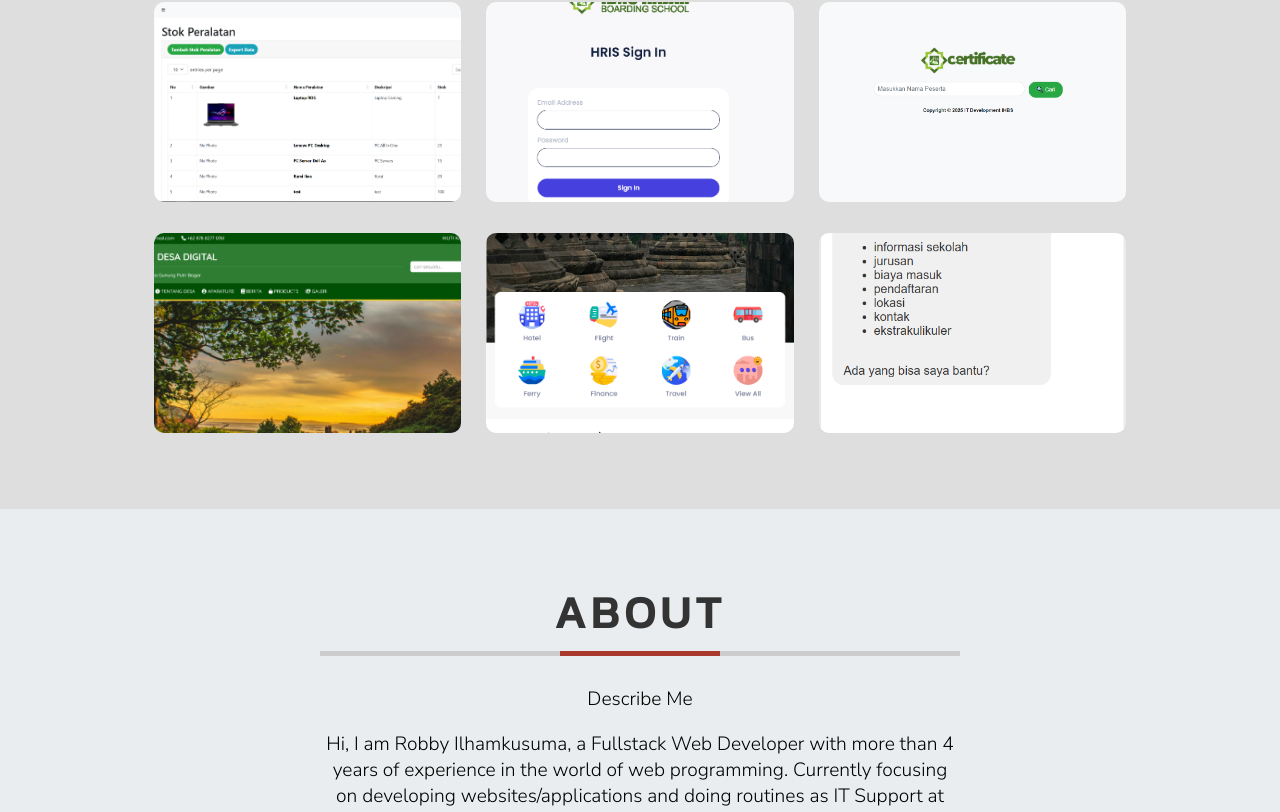
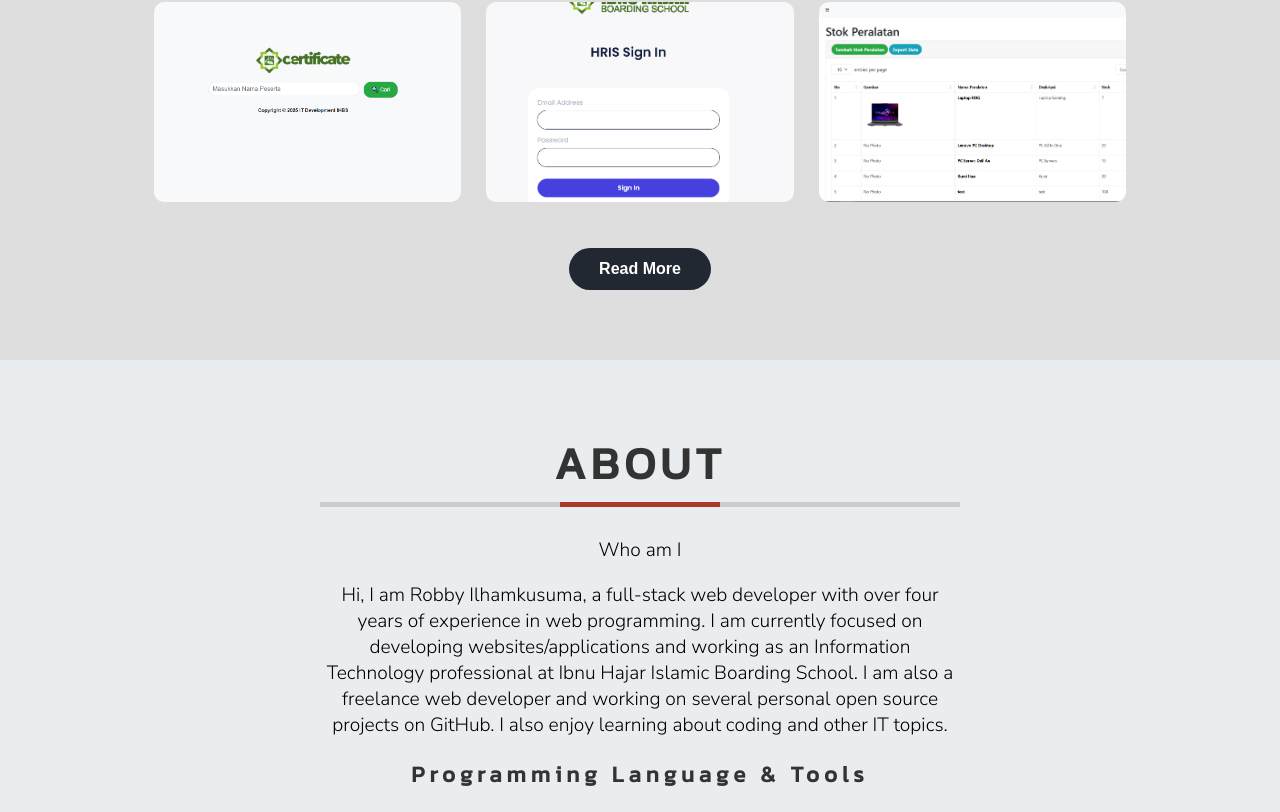
Before and after one commit to robbytrujillo/robbyilham, a React (Vite) app: page / in a window 1280 px wide. Shown: the part 1272-2084 px from the top of the page. Built offline with nearby package versions, Linux system fonts and the light colour scheme.

Commit message:
my porto extended

```diff
--- a/src/components/About.jsx
+++ b/src/components/About.jsx
@@ -1,4 +1,4 @@
-import '../styles/About.css';
+import "../styles/About.css";
 
 import { FaHtml5 } from "react-icons/fa";
 import { FaCss3Alt } from "react-icons/fa";
@@ -16,23 +16,31 @@ import { RiTailwindCssFill } from "react-icons/ri";
 import { FaBootstrap } from "react-icons/fa";
 import { DiRuby } from "react-icons/di";
 
-
 function About() {
   return (
     <section id="about">
       <div className="wrapper">
         <h3>About</h3>
-            <p>Describe Me</p>
-            <p>Hi, I am Robby Ilhamkusuma, a Fullstack Web Developer with more than 4 years of experience in the world of web programming. Currently focusing on developing websites/applications and doing routines as IT Support at Ibnu Hajar Boarding School, besides that I also have activities as a Freelance Web Developer at Laksana Web Solution and working on several personal open source projects on github. Then I also like new things about coding.</p>
+        <p>Who am I</p>
+        <p>
+          Hi, I am Robby Ilhamkusuma, a full-stack web developer with over four
+          years of experience in web programming. I am currently focused on
+          developing websites/applications and working as an Information
+          Technology professional at Ibnu Hajar Islamic Boarding School. I am
+          also a freelance web developer and working on several personal open
+          source projects on GitHub. I also enjoy learning about coding and
+          other IT topics.
+        </p>
         <h4>Programming Language & Tools</h4>
         <div className="skills">
           <FaHtml5 /> <FaCss3Alt /> <IoLogoJavascript /> <FaPhp /> <FaJava />
-              <FaReact /> <FaVuejs /> <FaPython /> <FaLaravel /> <FaGitAlt /> <FaGithub />
+          <FaReact /> <FaVuejs /> <FaPython /> <FaLaravel /> <FaGitAlt />{" "}
+          <FaGithub />
           <SiPostman /> <RiTailwindCssFill /> <FaBootstrap /> <DiRuby />
         </div>
       </div>
     </section>
-  )
+  );
 }
 
-export default About
+export default About;
--- a/src/components/Portfolio.jsx
+++ b/src/components/Portfolio.jsx
@@ -1,29 +1,82 @@
-// import style portfolio css
-import '../styles/Portfolio.css';
-
-import { portfolioList } from '../data/DataPortfolio';
-
-import { Link } from 'react-router-dom';
+import { useState, useEffect } from "react"; // 1. Import useEffect
+import "../styles/Portfolio.css";
+import { portfolioList } from "../data/DataPortfolio";
+import { Link } from "react-router-dom";
 
 function Portfolio() {
+  const [showAll, setShowAll] = useState(false);
+
+  // 2. Buat state untuk mendeteksi ukuran layar mobile
+  // Inisialisasi state berdasarkan lebar window saat ini
+  const [isMobile, setIsMobile] = useState(window.innerWidth < 600);
+
+  // 3. Gunakan useEffect untuk memantau perubahan ukuran layar
+  useEffect(() => {
+    // Fungsi yang akan dijalankan saat ukuran layar berubah
+    const handleResize = () => {
+      setIsMobile(window.innerWidth < 600); // Set true jika layar < 600px
+    };
+
+    // Tambahkan event listener saat komponen pertama kali dimuat
+    window.addEventListener("resize", handleResize);
+
+    // Cleanup function: Hapus event listener saat komponen tidak lagi digunakan
+    // Ini penting untuk mencegah memory leak
+    return () => {
+      window.removeEventListener("resize", handleResize);
+    };
+  }, []); // Array kosong [] berarti efek ini hanya berjalan sekali saat mount dan cleanup saat unmount
+
+  // 4. Tentukan jumlah item awal secara dinamis
+  const initialItemCount = isMobile ? 3 : 6;
+
+  // Mengurutkan portfolio dari yang terbaru (descending)
+  const reversedPortfolioList = [...portfolioList].reverse();
+
+  // 5. Gunakan initialItemCount untuk memotong array
+  const displayedProjects = showAll
+    ? reversedPortfolioList
+    : reversedPortfolioList.slice(0, initialItemCount);
+
   return (
     <section id="portfolio">
       <div className="wrapper">
         <h3>Portfolio</h3>
         <div className="grid">
-              {
-                portfolioList.map((item) => {
+          {displayedProjects.map((item) => {
             return (
-                    <div className='item' key={item.id}>
-                      <Link to={`/portfolio/${item.id}`}><img src={item.image} /></Link>
+              <div className="item" key={item.id}>
+                <Link to={`/portfolio/${item.id}`}>
+                  <img src={item.image} alt={item.title} />
+                </Link>
               </div>
-                  )
-              })
-            }
+            );
+          })}
         </div>
+
+        {/* 6. Kondisi tombol juga menjadi dinamis */}
+        {reversedPortfolioList.length > initialItemCount && (
+          <div className="read-more-container">
+            {!showAll ? (
+              <button
+                onClick={() => setShowAll(true)}
+                className="read-more-btn"
+              >
+                Read More
+              </button>
+            ) : (
+              <button
+                onClick={() => setShowAll(false)}
+                className="read-more-btn"
+              >
+                Show Less
+              </button>
+            )}
+          </div>
+        )}
       </div>
     </section>
-  )
+  );
 }
 
-export default Portfolio
+export default Portfolio;
--- a/src/data/DataPortfolio.jsx
+++ b/src/data/DataPortfolio.jsx
@@ -79,7 +79,7 @@ export const portfolioList = [
     site: "https://desa.robbyilham.com/",
     sitelink: siteLink,
     information:
-      "Information and communication technology-based systems for managing data, providing public services, and empowering the economy at the village level.",
+      "The Digital Village System is based on information and communication technology to manage data, provide public services, and empower the economy at the village level.",
   },
   {
     id: "8",
--- a/src/pages/DetailPortfolio.jsx
+++ b/src/pages/DetailPortfolio.jsx
@@ -23,7 +23,7 @@ function DetailPortfolio() {
           <img src={data.image} alt={data.title} />{" "}
           {/* Tambahkan alt text untuk aksesibilitas */}
           <p className="skill">
-            <b>Skills:</b> {data.skill}
+            <b>Technology Used :</b> {data.skill}
           </p>
           <p className="site">
             <a
--- a/src/styles/Portfolio.css
+++ b/src/styles/Portfolio.css
@@ -19,3 +19,88 @@
     grid-template-columns: 45% 45%;
   }
 }
+
+/* Letakkan kode ini di bagian bawah file Portfolio.css Anda */
+
+/* Container untuk membuat tombol berada di tengah */
+.read-more-container {
+  text-align: center;
+  margin-top: 40px; /* Beri jarak dari grid portfolio */
+}
+
+/* Styling utama untuk tombol */
+.read-more-btn {
+  background-color: #222831; /* Warna gelap, sesuaikan dengan tema Anda */
+  color: white;
+  padding: 12px 30px;
+  border-radius: 30px; /* Ini yang membuatnya menjadi rounded-pill */
+  border: none;
+  font-size: 16px;
+  font-weight: 600;
+  cursor: pointer;
+  transition: background-color 0.3s ease, transform 0.2s ease;
+}
+
+/* Efek saat cursor mouse berada di atas tombol */
+.read-more-btn:hover {
+  background-color: #393e46; /* Warna sedikit lebih terang saat hover */
+  transform: translateY(-2px); /* Sedikit terangkat saat hover */
+}
+
+/* -- Paste semua kode CSS yang sudah Anda miliki sebelumnya di sini -- */
+
+.grid {
+  display: grid;
+  grid-template-columns: 30% 30% 30%;
+  grid-gap: 25px;
+  justify-content: center;
+}
+
+.grid > .item > a > img {
+  width: 100%;
+  border-radius: 10px;
+  height: 200px;
+  object-fit: cover;
+}
+
+/* Untuk Tablet */
+@media only screen and (max-width: 1000px) {
+  .grid {
+    grid-template-columns: 45% 45%;
+  }
+}
+
+/* ======================================================= */
+/* TAMBAHKAN KODE BARU DI BAWAH INI UNTUK TAMPILAN MOBILE */
+/* ======================================================= */
+
+/* Untuk Mobile (lebar layar di bawah 600px) */
+@media only screen and (max-width: 600px) {
+  .grid {
+    /* Mengubah layout menjadi satu kolom */
+    grid-template-columns: 90%;
+  }
+}
+
+/* -- Styling untuk tombol (biarkan seperti sebelumnya) -- */
+.read-more-container {
+  text-align: center;
+  margin-top: 40px;
+}
+
+.read-more-btn {
+  background-color: #222831;
+  color: white;
+  padding: 12px 30px;
+  border-radius: 30px;
+  border: none;
+  font-size: 16px;
+  font-weight: 600;
+  cursor: pointer;
+  transition: background-color 0.3s ease, transform 0.2s ease;
+}
+
+.read-more-btn:hover {
+  background-color: #393e46;
+  transform: translateY(-2px);
+}
```
Also changed, not shown: 1 other file (tests, documents, lock files or other folders). Lines whose indentation alone changed are shown as unchanged.
